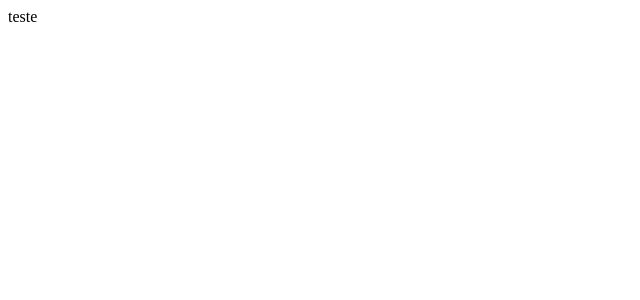
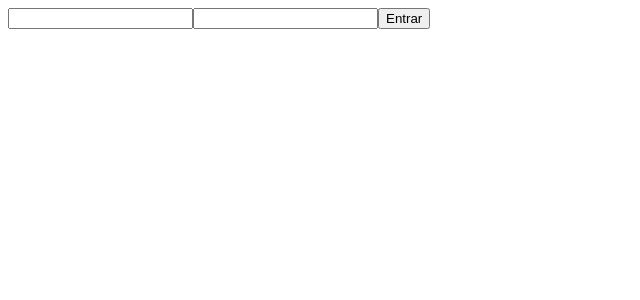
Before and after one commit to JorgeLky/creative-code-react-challenge, a React (Create React App) app: page /login in a window 1280 px wide. Shown: the top 300 px of the page, without its empty margins (0-640 px from the left). Built offline with nearby package versions, Linux system fonts and the light colour scheme.

Commit message:
alterações iniciais na página de login

```diff
--- a/package.json
+++ b/package.json
@@ -9,6 +9,7 @@
     "dotenv": "^10.0.0",
     "react": "^17.0.2",
     "react-dom": "^17.0.2",
+    "react-router-dom": "^5.2.0",
     "react-scripts": "4.0.3",
     "web-vitals": "^1.1.2"
   },
--- a/src/App.js
+++ b/src/App.js
@@ -1,9 +1,18 @@
 import React from 'react';
+import { LoginPage } from './components/index'
+import { BrowserRouter, Switch, Route, Redirect } from 'react-router-dom';
 
 function App() {
   return (
-    <div>
-     teste
+    <div className="App">
+      <BrowserRouter>
+        <Switch>
+          <Route exact path="/">
+            <Redirect to="/login" />
+          </Route>
+          <Route exact path="/login" component={ LoginPage } />
+        </Switch>
+      </BrowserRouter>
     </div>
   );
 }
--- /dev/null
+++ b/src/components/index.js
@@ -0,0 +1,3 @@
+import LoginPage from './LoginPage';
+
+export { LoginPage };
```
Also changed, not shown: 1 other file (tests, documents, lock files or other folders).
